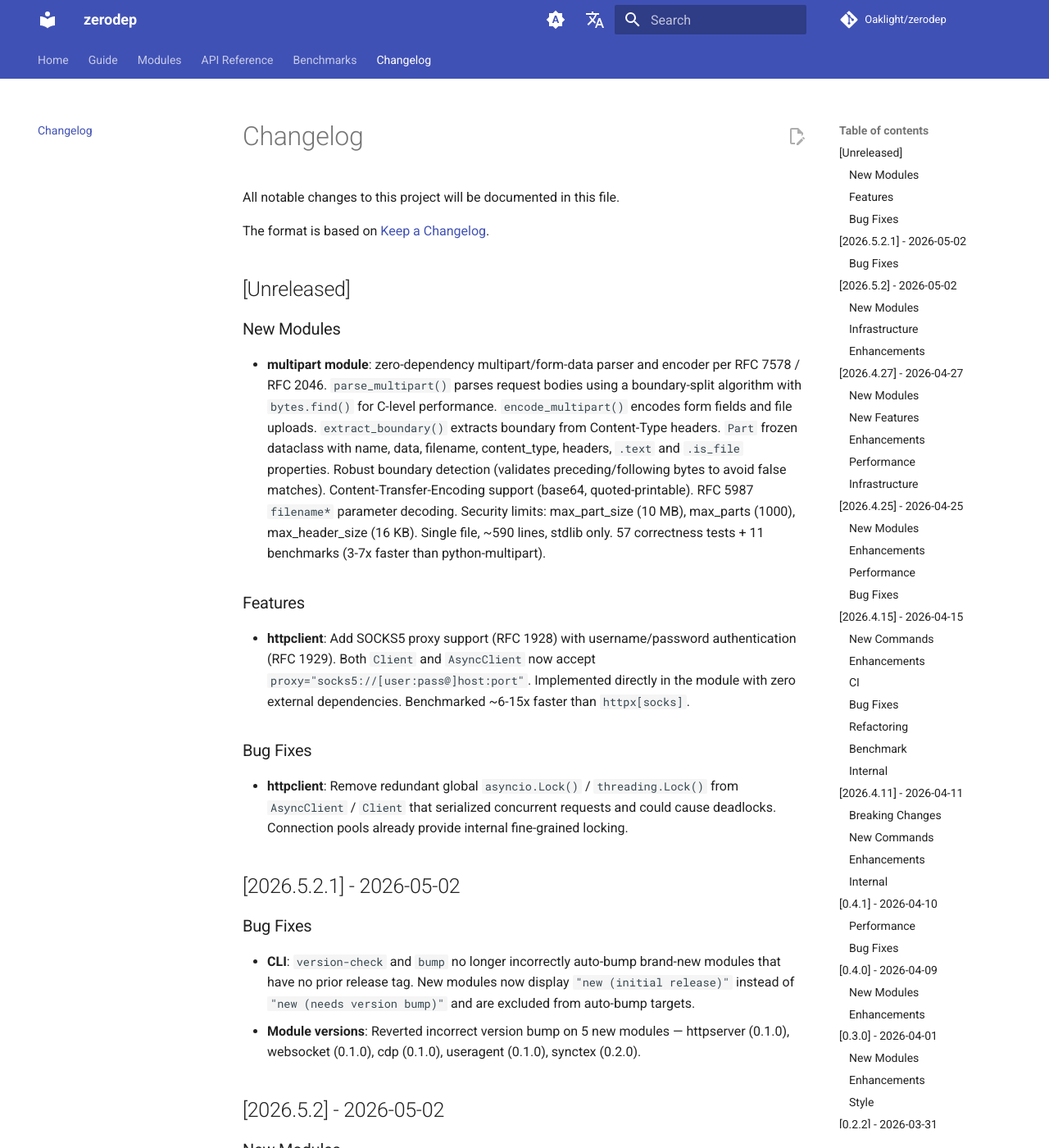
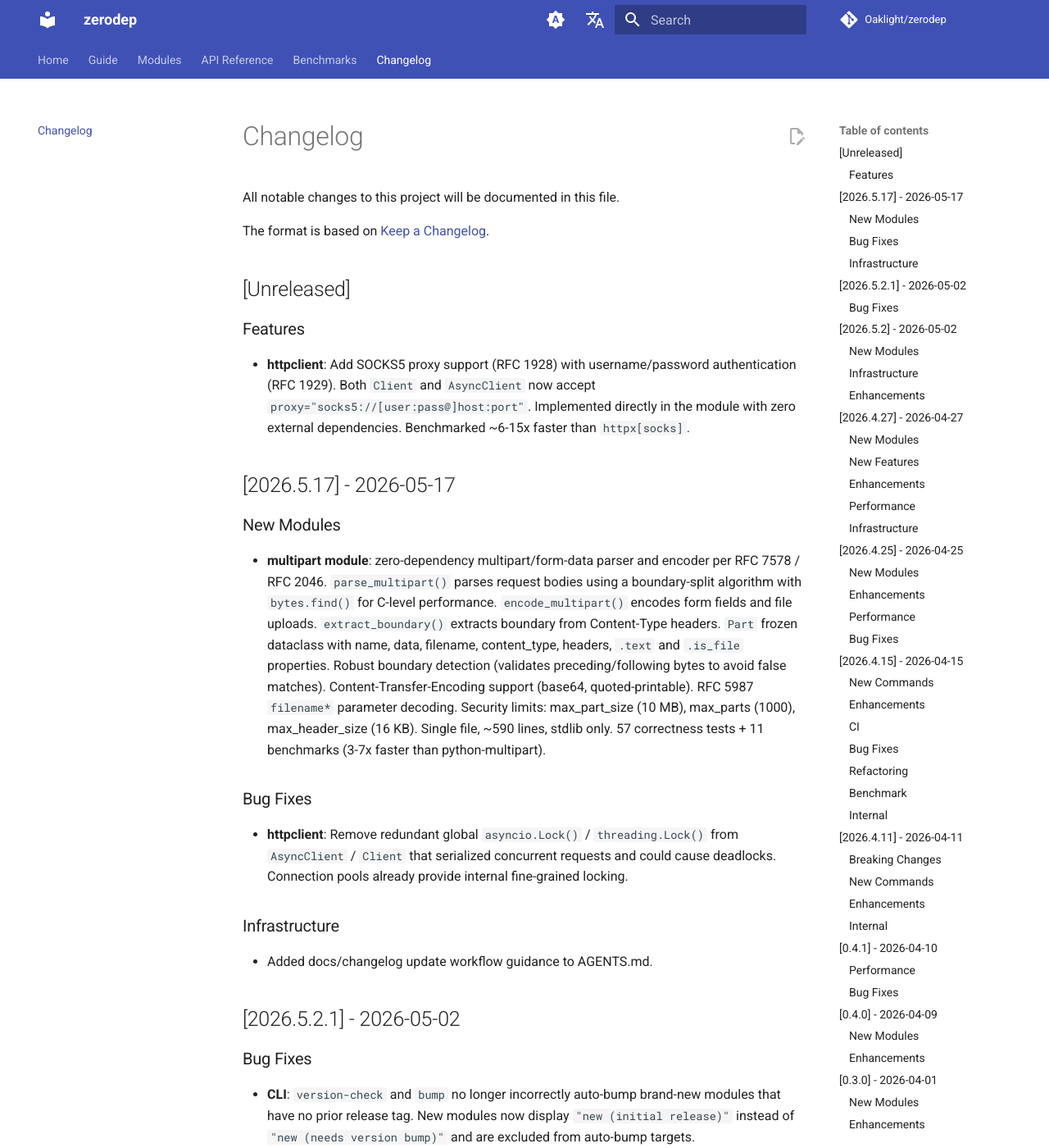
Before and after one commit to Oaklight/zerodep, an MkDocs documentation site: the page built from docs/changelog.md, in a window 1280 px wide and 1400 px high. Shown: the whole window at 82% size. Built offline with MkDocs 1.6.1 and Material for MkDocs 9.7.7, drawn with Linux system fonts in a browser that asks for light colours; comment, search, counter and statistics services are not loaded.

Commit message:
docs: fix release version to v2026.5.17 in changelog

```diff
--- a/docs/changelog.md
+++ b/docs/changelog.md
@@ -6,17 +6,23 @@ The format is based on [Keep a Changelog](https://keepachangelog.com/en/1.1.0/).
 
 ## [Unreleased]
 
+### Features
+
+- **httpclient**: Add SOCKS5 proxy support (RFC 1928) with username/password authentication (RFC 1929). Both `Client` and `AsyncClient` now accept `proxy="socks5://[user:pass@]host:port"`. Implemented directly in the module with zero external dependencies. Benchmarked ~6-15x faster than `httpx[socks]`.
+
+## [2026.5.17] - 2026-05-17
+
 ### New Modules
 
 - **multipart module**: zero-dependency multipart/form-data parser and encoder per RFC 7578 / RFC 2046. `parse_multipart()` parses request bodies using a boundary-split algorithm with `bytes.find()` for C-level performance. `encode_multipart()` encodes form fields and file uploads. `extract_boundary()` extracts boundary from Content-Type headers. `Part` frozen dataclass with name, data, filename, content_type, headers, `.text` and `.is_file` properties. Robust boundary detection (validates preceding/following bytes to avoid false matches). Content-Transfer-Encoding support (base64, quoted-printable). RFC 5987 `filename*` parameter decoding. Security limits: max_part_size (10 MB), max_parts (1000), max_header_size (16 KB). Single file, ~590 lines, stdlib only. 57 correctness tests + 11 benchmarks (3-7x faster than python-multipart).
 
-### Features
-
-- **httpclient**: Add SOCKS5 proxy support (RFC 1928) with username/password authentication (RFC 1929). Both `Client` and `AsyncClient` now accept `proxy="socks5://[user:pass@]host:port"`. Implemented directly in the module with zero external dependencies. Benchmarked ~6-15x faster than `httpx[socks]`.
-
 ### Bug Fixes
 
 - **httpclient**: Remove redundant global `asyncio.Lock()` / `threading.Lock()` from `AsyncClient` / `Client` that serialized concurrent requests and could cause deadlocks. Connection pools already provide internal fine-grained locking.
+
+### Infrastructure
+
+- Added docs/changelog update workflow guidance to AGENTS.md.
 
 ## [2026.5.2.1] - 2026-05-02
 
```
